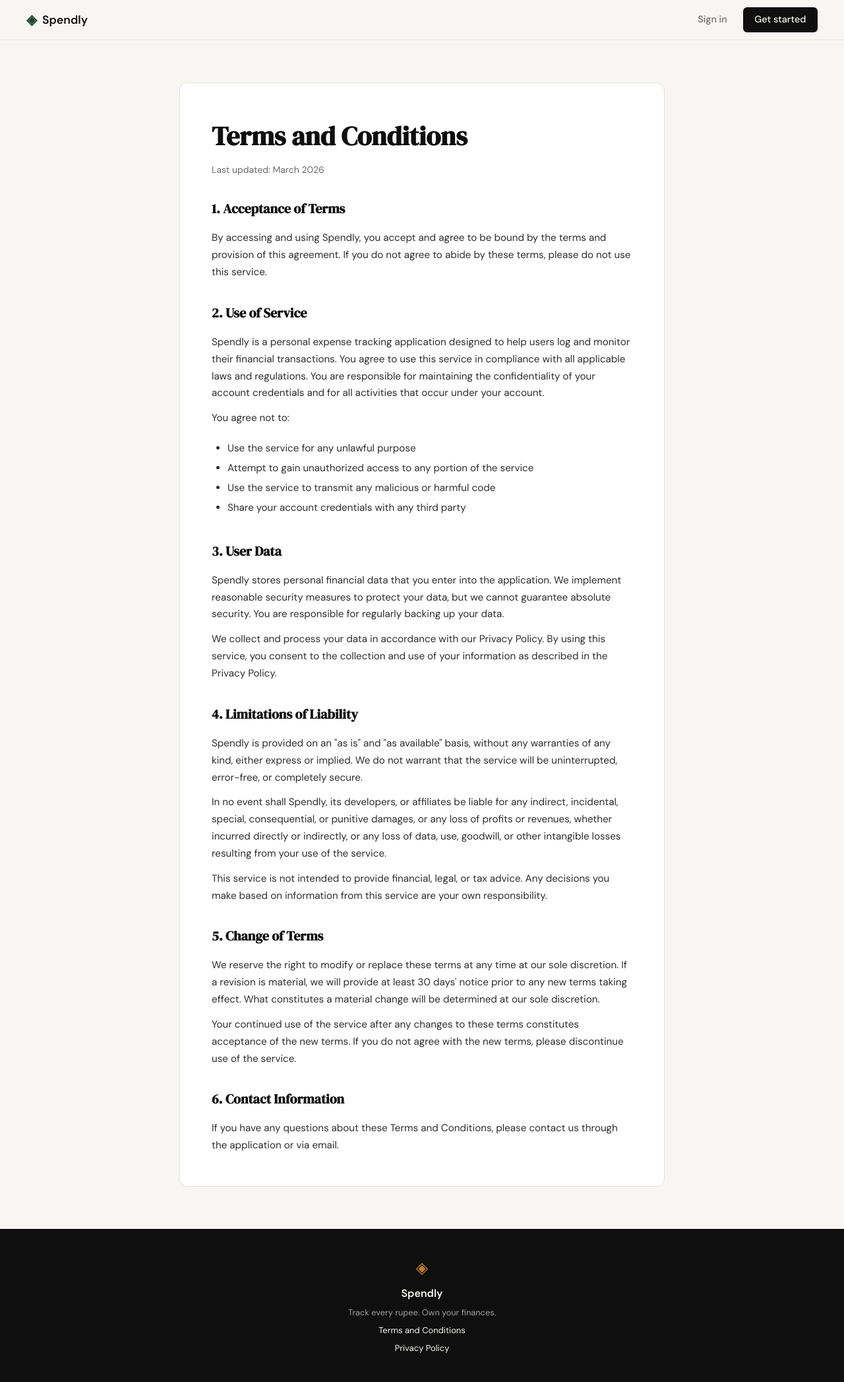
After one commit to brave018/spendly, a Flask app: page /terms in a window 1280 px wide. The commit adds this page. Shown: the whole page at 66% size. Run offline with Flask 3, Linux system fonts and the light colour scheme.

Commit message:
landing: add terms and condition page and       route

```diff
--- a/app.py
+++ b/app.py
@@ -20,6 +20,11 @@ def register():
 @app.route("/login")
 def login():
     return render_template("login.html")
+
+
+@app.route("/terms")
+def terms():
+    return render_template("terms.html")
 
 
 # ------------------------------------------------------------------ #
--- a/static/css/style.css
+++ b/static/css/style.css
@@ -508,6 +508,74 @@ a { color: inherit; text-decoration: none; }
 }
 
 /* ------------------------------------------------------------------ */
+/* Terms and Conditions Page                                           */
+/* ------------------------------------------------------------------ */
+
+.terms-section {
+    padding: 4rem 2rem;
+    max-width: 800px;
+    margin: 0 auto;
+}
+
+.terms-container {
+    background: var(--paper-card);
+    border: 1px solid var(--border);
+    border-radius: var(--radius-md);
+    padding: 3rem;
+}
+
+.terms-title {
+    font-family: var(--font-display);
+    font-size: 2.5rem;
+    color: var(--ink);
+    margin-bottom: 0.5rem;
+}
+
+.terms-updated {
+    font-size: 0.875rem;
+    color: var(--ink-muted);
+    margin-bottom: 2rem;
+}
+
+.terms-content {
+    display: flex;
+    flex-direction: column;
+    gap: 2rem;
+}
+
+.terms-section-block {
+    display: flex;
+    flex-direction: column;
+    gap: 0.75rem;
+}
+
+.terms-heading {
+    font-family: var(--font-display);
+    font-size: 1.25rem;
+    color: var(--ink);
+    margin-bottom: 0.25rem;
+}
+
+.terms-paragraph {
+    font-size: 0.95rem;
+    color: var(--ink-soft);
+    line-height: 1.7;
+}
+
+.terms-list {
+    list-style: disc;
+    padding-left: 1.5rem;
+    margin-top: 0.5rem;
+}
+
+.terms-list li {
+    font-size: 0.95rem;
+    color: var(--ink-soft);
+    line-height: 1.6;
+    margin-bottom: 0.35rem;
+}
+
+/* ------------------------------------------------------------------ */
 /* Responsive                                                          */
 /* ------------------------------------------------------------------ */
 
--- a/templates/base.html
+++ b/templates/base.html
@@ -35,7 +35,7 @@
             <span class="footer-name">Spendly</span>
             <p class="footer-copy">Track every rupee. Own your finances.</p>
 
-                <a href="#" style=font-size:small >Terms and Conditions</a>
+                <a href="/terms" style=font-size:small >Terms and Conditions</a>
                 <a href="#" style=font-size:small >Privacy Policy</a>
 
         </div>
--- /dev/null
+++ b/templates/terms.html
@@ -0,0 +1,79 @@
+{% extends "base.html" %}
+
+{% block title %}Terms and Conditions — Spendly{% endblock %}
+
+{% block content %}
+
+<section class="terms-section">
+    <div class="terms-container">
+        <h1 class="terms-title">Terms and Conditions</h1>
+        <p class="terms-updated">Last updated: March 2026</p>
+
+        <div class="terms-content">
+            <section class="terms-section-block">
+                <h2 class="terms-heading">1. Acceptance of Terms</h2>
+                <p class="terms-paragraph">
+                    By accessing and using Spendly, you accept and agree to be bound by the terms and provision of this agreement. If you do not agree to abide by these terms, please do not use this service.
+                </p>
+            </section>
+
+            <section class="terms-section-block">
+                <h2 class="terms-heading">2. Use of Service</h2>
+                <p class="terms-paragraph">
+                    Spendly is a personal expense tracking application designed to help users log and monitor their financial transactions. You agree to use this service in compliance with all applicable laws and regulations. You are responsible for maintaining the confidentiality of your account credentials and for all activities that occur under your account.
+                </p>
+                <p class="terms-paragraph">
+                    You agree not to:
+                </p>
+                <ul class="terms-list">
+                    <li>Use the service for any unlawful purpose</li>
+                    <li>Attempt to gain unauthorized access to any portion of the service</li>
+                    <li>Use the service to transmit any malicious or harmful code</li>
+                    <li>Share your account credentials with any third party</li>
+                </ul>
+            </section>
+
+            <section class="terms-section-block">
+                <h2 class="terms-heading">3. User Data</h2>
+                <p class="terms-paragraph">
+                    Spendly stores personal financial data that you enter into the application. We implement reasonable security measures to protect your data, but we cannot guarantee absolute security. You are responsible for regularly backing up your data.
+                </p>
+                <p class="terms-paragraph">
+                    We collect and process your data in accordance with our Privacy Policy. By using this service, you consent to the collection and use of your information as described in the Privacy Policy.
+                </p>
+            </section>
+
+            <section class="terms-section-block">
+                <h2 class="terms-heading">4. Limitations of Liability</h2>
+                <p class="terms-paragraph">
+                    Spendly is provided on an "as is" and "as available" basis, without any warranties of any kind, either express or implied. We do not warrant that the service will be uninterrupted, error-free, or completely secure.
+                </p>
+                <p class="terms-paragraph">
+                    In no event shall Spendly, its developers, or affiliates be liable for any indirect, incidental, special, consequential, or punitive damages, or any loss of profits or revenues, whether incurred directly or indirectly, or any loss of data, use, goodwill, or other intangible losses resulting from your use of the service.
+                </p>
+                <p class="terms-paragraph">
+                    This service is not intended to provide financial, legal, or tax advice. Any decisions you make based on information from this service are your own responsibility.
+                </p>
+            </section>
+
+            <section class="terms-section-block">
+                <h2 class="terms-heading">5. Change of Terms</h2>
+                <p class="terms-paragraph">
+                    We reserve the right to modify or replace these terms at any time at our sole discretion. If a revision is material, we will provide at least 30 days' notice prior to any new terms taking effect. What constitutes a material change will be determined at our sole discretion.
+                </p>
+                <p class="terms-paragraph">
+                    Your continued use of the service after any changes to these terms constitutes acceptance of the new terms. If you do not agree with the new terms, please discontinue use of the service.
+                </p>
+            </section>
+
+            <section class="terms-section-block">
+                <h2 class="terms-heading">6. Contact Information</h2>
+                <p class="terms-paragraph">
+                    If you have any questions about these Terms and Conditions, please contact us through the application or via email.
+                </p>
+            </section>
+        </div>
+    </div>
+</section>
+
+{% endblock %}
```
